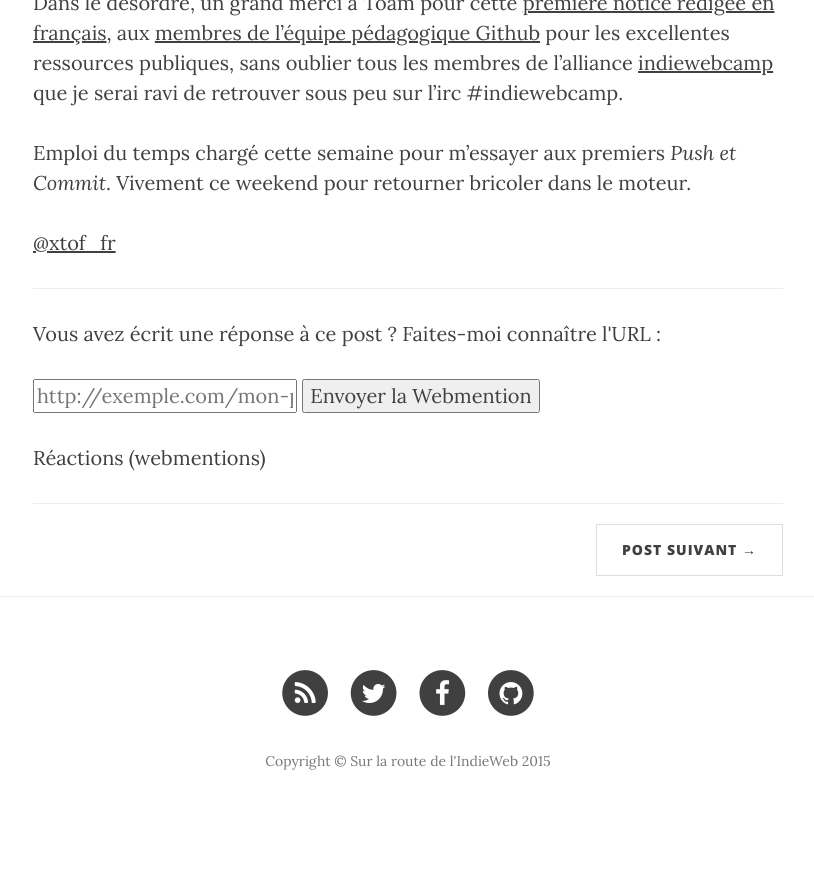
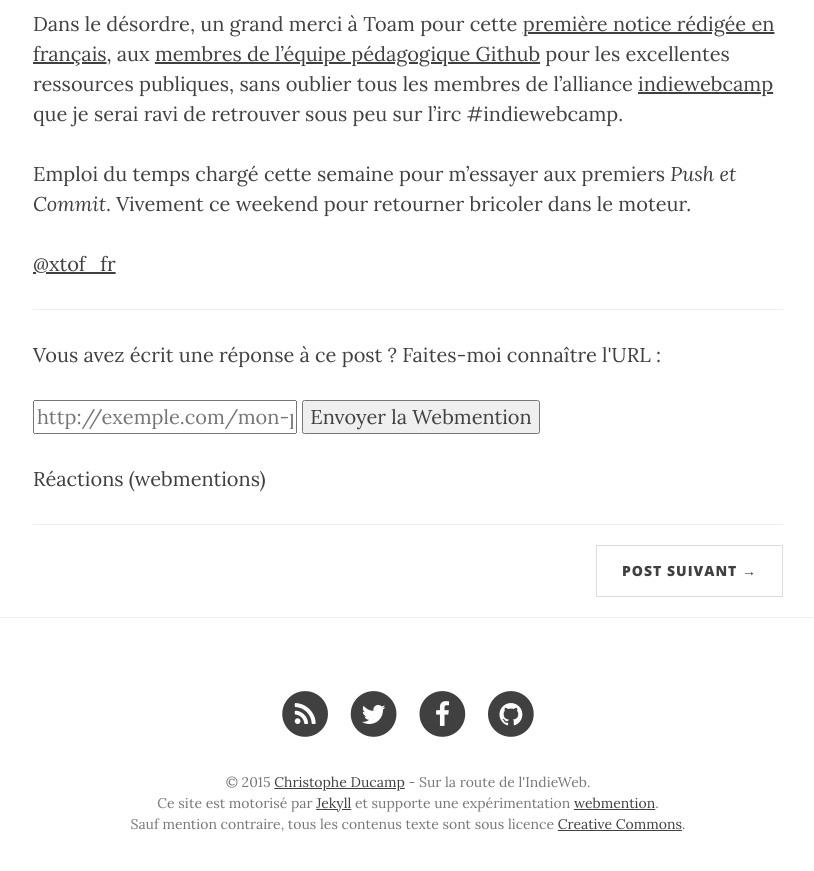
Before and after one commit to ChristopheDucamp/xtof-clean-blog, a Jekyll site: the page built from _posts/2013-12-03-premier-pas-sur-jekyll.md, in a window 1280 px wide and 900 px high, scrolled down 2437 px. Shown: the top 871 px of the window, without its empty margins (232-1046 px from the left). Built offline with Jekyll 4.4.1, drawn with Linux system fonts in a browser that asks for light colours; nearby versions of some CDN libraries; comment, search, counter and statistics services are not loaded; before the commit the page ends 3274 px from its top, so only the background shows below that; some of the changed text lies outside the part shown.

Commit message:
added h-card and rel-licence cc
supprimé les gems gist - sources d’erreur

```diff
--- a/_includes/footer.html
+++ b/_includes/footer.html
@@ -14,7 +14,7 @@
                     </li>
                     {% if site.twitter_username %}
                     <li>
-                        <a href="https://twitter.com/{{ site.twitter_username }}">
+                        <a rel="me" class="url u-url" href="https://twitter.com/{{ site.twitter_username }}">
                             <span class="fa-stack fa-lg">
                                 <i class="fa fa-circle fa-stack-2x"></i>
                                 <i class="fa fa-twitter fa-stack-1x fa-inverse"></i>
@@ -24,7 +24,7 @@
                     {% endif %}
                     {% if site.facebook_username %}
                     <li>
-                        <a href="https://www.facebook.com/{{ site.facebook_username }}">
+                        <a rel="me" class="url u-url" href="https://www.facebook.com/{{ site.facebook_username }}">
                             <span class="fa-stack fa-lg">
                                 <i class="fa fa-circle fa-stack-2x"></i>
                                 <i class="fa fa-facebook fa-stack-1x fa-inverse"></i>
@@ -34,7 +34,7 @@
                     {% endif %}
                     {% if site.github_username %}
                     <li>
-                        <a href="https://github.com/{{ site.github_username }}">
+                        <a rel="me" class="url u-url" href="https://github.com/{{ site.github_username }}">
                             <span class="fa-stack fa-lg">
                                 <i class="fa fa-circle fa-stack-2x"></i>
                                 <i class="fa fa-github fa-stack-1x fa-inverse"></i>
@@ -43,7 +43,13 @@
                     </li>
                     {% endif %}
                 </ul>
-                <p class="copyright text-muted">Copyright &copy; {{ site.title }} {{ site.time | date: '%Y' }}</p>
+                <p class="copyright text-muted">
+                  &copy; {{ site.time | date: '%Y' }}
+                  <a rel="author me" class="h-card p-author microcard" href="http://christopheducamp.com" title="christopheducamp">Christophe Ducamp</a> -
+                  {{ site.title }}.<br>
+                  Ce site est motorisé par <a title="jekyll" href="http://jekyllrb.com">Jekyll</a> et supporte une expérimentation <a href="http://aaronparecki.com/webmention" rel="webmention">webmention</a>.<br>
+                  Sauf mention contraire, tous les contenus texte sont sous licence <a rel ="license" href="http://creativecommons.org/licenses/by/3.0/deed.fr">Creative Commons</a>.
+              </p>
             </div>
         </div>
     </div>
--- a/_posts/2013-12-03-premier-pas-sur-jekyll.md
+++ b/_posts/2013-12-03-premier-pas-sur-jekyll.md
@@ -7,11 +7,22 @@ author: Christophe Ducamp
 header-img: "img/jekyll-logo-dark-solid.png"
 tags: jekyll update
 ---
-Satisfaction personnelle d'être parvenu à publier cette première page sur Jekyll. Non programmeur, la pente a été raide et escarpée. Point le plus difficile jusqu'à présent : parvenir à héberger ce site gracieusement sur quelques [Pages Utilisateur de Github](http://xtof.me/w/Pages_GitHub). Pause à cette heure dans les  tutoriels de lignes de commande Git désespérément rebutants pour les débutants.
+Satisfaction personnelle d'être parvenu à publier cette première page sur Jekyll. Non programmeur, la pente a été raide et escarpée. Point le plus difficile jusqu'à présent : parvenir à héberger ce site gracieusement sur quelques [Pages Utilisateur de Github](http://xtof.me/w/Pages_GitHub). Pause à cette heure dans les tutoriels de lignes de commande Git désespérément rebutants pour les débutants.
 
 ## Premier Gist En Ligne
 
-{% gist 6836612 %}
+{% highlight cpp %}
+#include <iostream>
+using namespace std;
+
+int main()
+{
+  cout<< "Hello world!" << endl;
+
+  return 0;
+
+}
+{% endhighlight %}
 
 Premier *gist-souvenir*. Un <dfn>gist</dfn> dans le contexte est un moyen simple de partager des morceaux de code avec d'autres. Et Jekyll facilite considérablement l'affichage et la mise en valeur de gists et morceaux de syntaxe dans le contenu des posts.
 
```
Also changed, not shown: _posts/2014-12-31-demarrer-des-collections-dans-jekyll.md (+9 -57 lines), css/xtof.css (added, +102 -0 lines), _notes/_collections-jekyll.md (renamed from _notes/collections-jekyll.md), img/cc-by.png (added).
